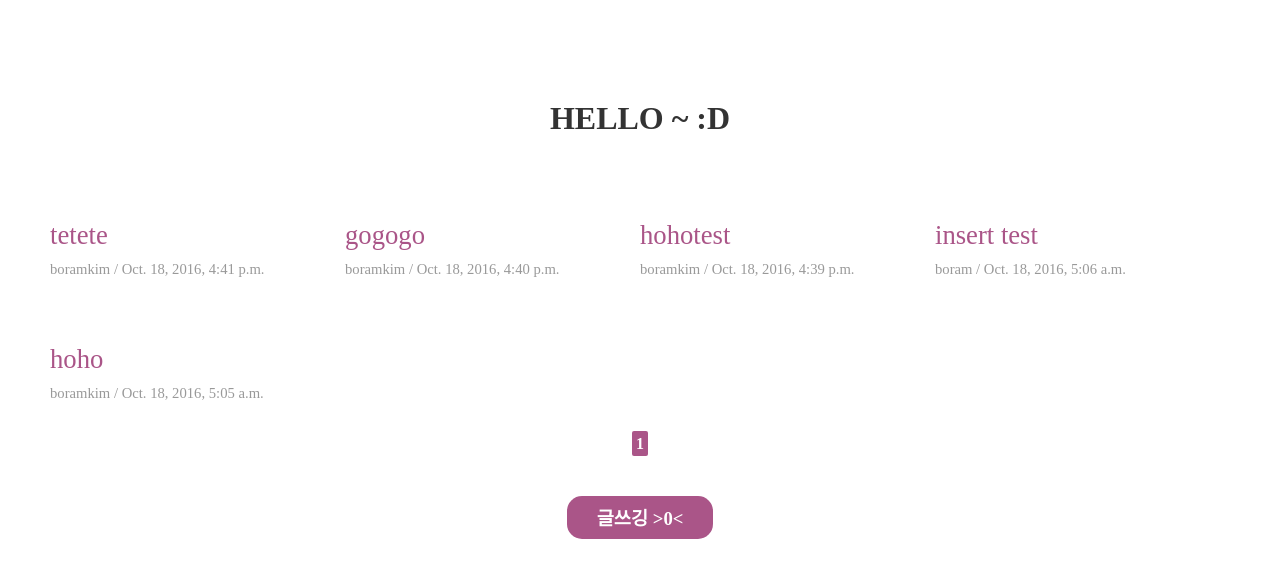
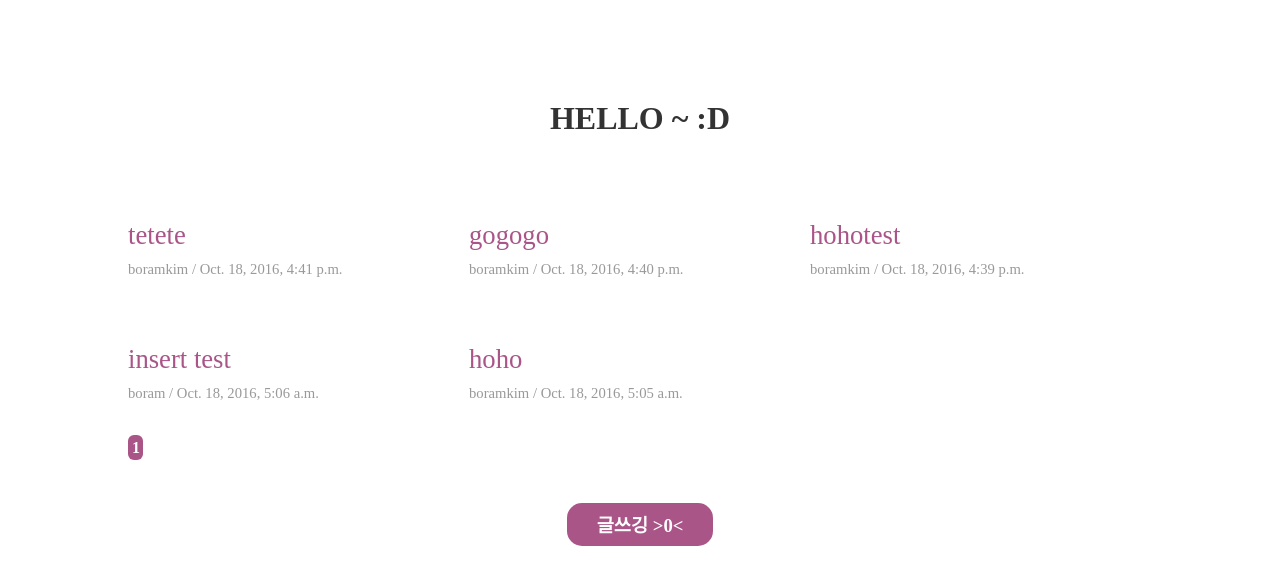
Before and after one commit to brmie/python, a Django app: page /list/1/ in a window 1280 px wide. Shown: the top 586 px of the page. Run offline with Django 3.2, Linux system fonts and the light colour scheme; data comes from the database, SQL or seed files in the repository; some libraries are stand-ins or nearby versions.

Commit message:
edit css

```diff
--- a/board/static/css/default.css
+++ b/board/static/css/default.css
@@ -11,11 +11,13 @@ textarea {width:100%; height:300px; border:none; border:2px #ccc solid;}
 
 #title {color:#333;}
 
-.wrap {width:1180px; margin:0 auto;}
+.wrap {margin: 0 10%;}
 
-.list-wrap {width:100%; float:left; padding:0 0 50px 0;}
+.contentWrap {width:100%; float:left; padding:0 0 50px 0;}
+.list-wrap {width:100%; float:left;}
 
-.list {width:295px; margin:15px 0;float:left;}
+
+.list {width:33.3%; margin:15px 0;float:left;}
 .list:hover {background: #f3f3f3;}
 .list a {width: 100%; height: 100%; text-decoration: none; padding:15px; }
 
@@ -39,8 +41,15 @@ textarea {width:100%; height:300px; border:none; border:2px #ccc solid;}
 	background:#d8a;
 }
 
-.paging {float: left; width: 100%; text-align:center;}
-.page {color:#aaa; padding: 4px; border-radius:2px;}
+.paging {width: 100%; text-align:center;}
+.page {
+	float: left;
+    width: 15px;
+    height: 25px;
+    color: #aaa;
+    border-radius: 6px;
+    padding: 4px;
+}
 .page:hover {color:blue;}
 
 .nowPage {color:#fff; font-weight:bold; background:#a58;}
--- a/board/static/js/default.js
+++ b/board/static/js/default.js
@@ -1,32 +1,14 @@
 $(function(){
 	// location.pathname ==> /list/1/
 
-
-
 	var nowPageNum = location.pathname.split('/')[2];
 	var nowPage = $(".pageNum"+nowPageNum);
-	// var pages = $("a[class='page']");
-
-	alert(nowPage.attr('href'));
 
 	nowPage.addClass('nowPage');
 
+	var pagingWidth = $(".page").css('width');
+	alert(pagingWidth);
 
-	// for(var i=0; i<pages.length; i++){
-	// 	alert(pages[i]);
+	$(".paging").css('width', pagingWidth*2);
 
-	// 	// if(pages[i].split('list/')[1] == nowPageNum+'/'){
-	// 	// 	alert("hohoho");
-	// 	// }
-
-	// 	// if($pages[i].hasClass("pageNum"+nowPageNum)){
-	// 	// 	$pages[i].addClass('nowPage');
-	// 	// 	alert('hoho1');
-	// 	// } else {
-	// 	// 	if($pages[i].hasClass('nowPage')){
-	// 	// 		$pages[i].removeClass('nowPage');
-	// 	// 		alert('hoho2');
-	// 	// 	}
-	// 	// }
-	// }
 })
--- a/board/templates/board/index.html
+++ b/board/templates/board/index.html
@@ -16,7 +16,7 @@
 
 	<h1><a href="{% url 'main' %}" id="title">HELLO ~ :D</a></h1>
 
-	<div class="list-wrap">
+	<div class="contentWrap">
 		{% block content %}
 		{% endblock %}
 	</div>
--- a/board/templates/board/post_list.html
+++ b/board/templates/board/post_list.html
@@ -1,6 +1,7 @@
 {% extends 'board/index.html' %}
 
 {% block content %}
+	<div class="list-wrap">
 	{% for post in posts %}
 		<div class="list">
 			<a href="{% url 'post_detail' pk=post.pk nowPage=nowPage %}">
@@ -9,6 +10,7 @@
 			</a>
 		</div>
 	{% endfor %}
+	</div>
 
 	<div class="paging">
 		{% for page in pages %}
```
